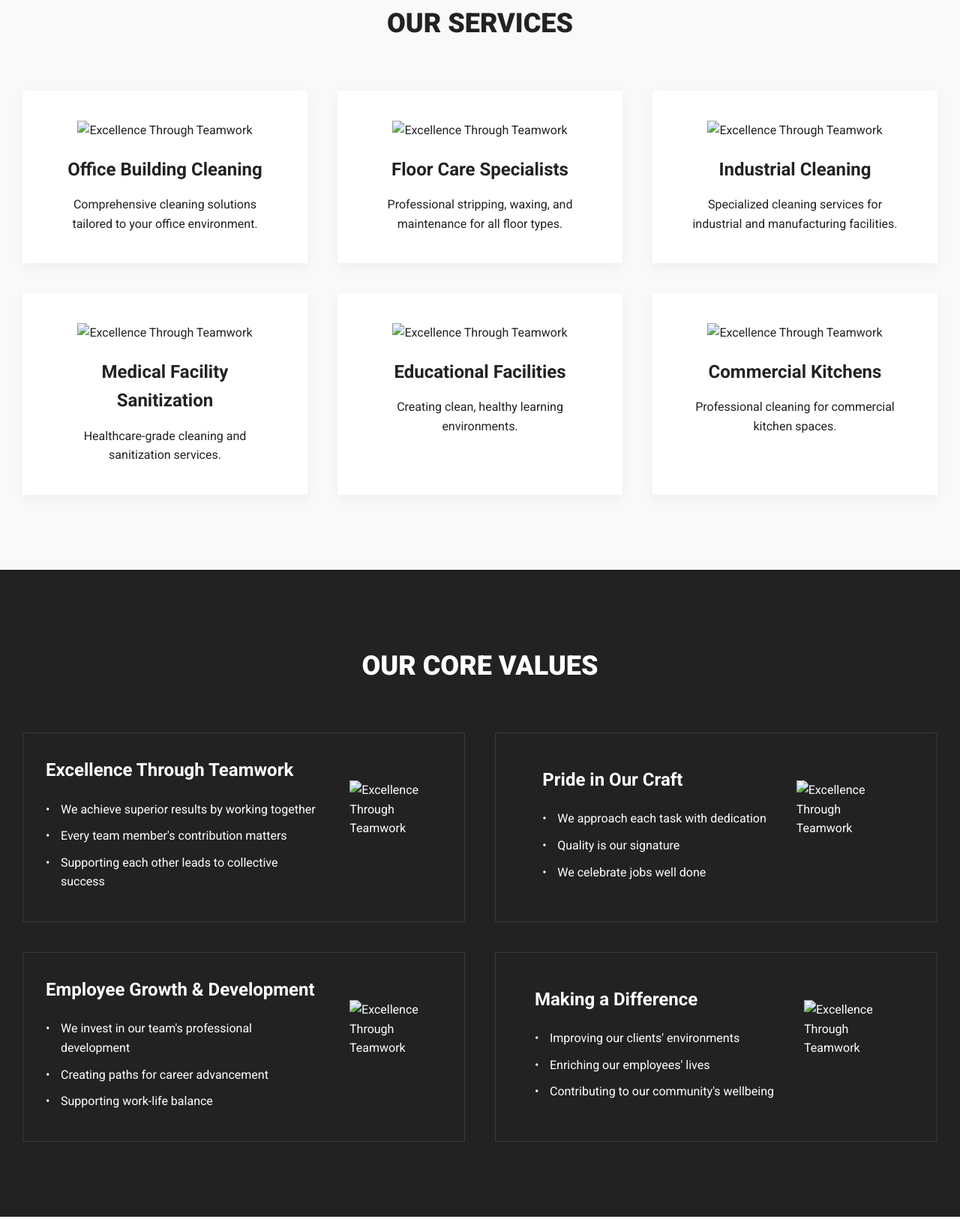
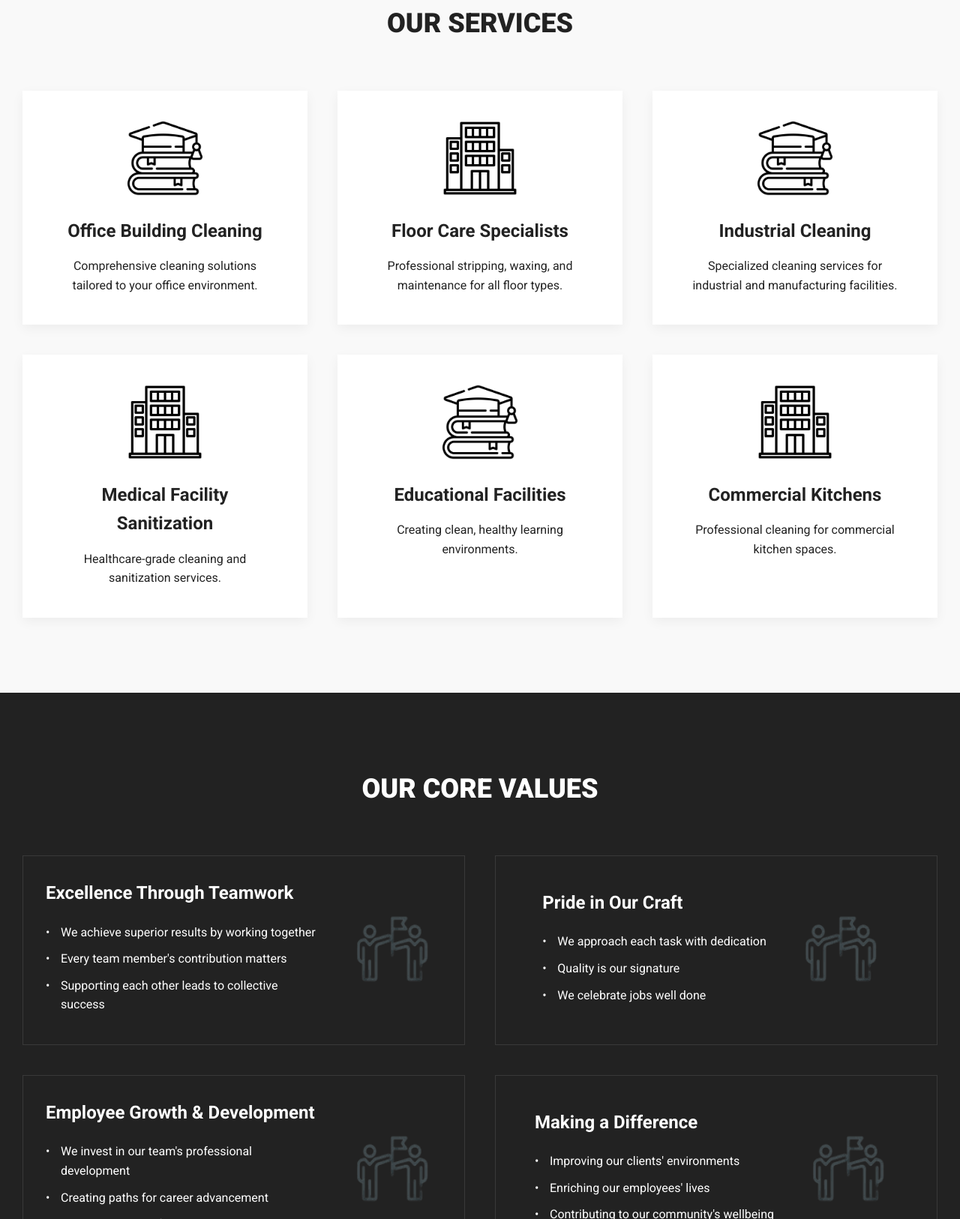
Before and after one commit to maxgobeil/swat-entretien, a plain HTML site: page index.html in a window 1280 px wide. Shown: the part 1291-2917 px from the top of the page at 75% size. Drawn offline with Linux system fonts and the light colour scheme; the site is published under a folder, as on GitHub Pages, so addresses that start at the root find nothing.

Commit message:
Fix: / in front of img link

```diff
--- a/index.html
+++ b/index.html
@@ -79,7 +79,7 @@
         <div class="services-grid">
           <div class="service-card">
             <img
-              src="/assets/images/education.png"
+              src="assets/images/education.png"
               alt="Excellence Through Teamwork"
               class="service-icon"
             />
@@ -91,7 +91,7 @@
           </div>
           <div class="service-card">
             <img
-              src="/assets/images/building.png"
+              src="assets/images/building.png"
               alt="Excellence Through Teamwork"
               class="service-icon"
             />
@@ -103,7 +103,7 @@
           </div>
           <div class="service-card">
             <img
-              src="/assets/images/education.png"
+              src="assets/images/education.png"
               alt="Excellence Through Teamwork"
               class="service-icon"
             />
@@ -115,7 +115,7 @@
           </div>
           <div class="service-card">
             <img
-              src="/assets/images/building.png"
+              src="assets/images/building.png"
               alt="Excellence Through Teamwork"
               class="service-icon"
             />
@@ -124,7 +124,7 @@
           </div>
           <div class="service-card">
             <img
-              src="/assets/images/education.png"
+              src="assets/images/education.png"
               alt="Excellence Through Teamwork"
               class="service-icon"
             />
@@ -133,7 +133,7 @@
           </div>
           <div class="service-card">
             <img
-              src="/assets/images/building.png"
+              src="assets/images/building.png"
               alt="Excellence Through Teamwork"
               class="service-icon"
             />
@@ -158,7 +158,7 @@
               </ul>
             </div>
             <img
-              src="/assets/images/teamwork.png"
+              src="assets/images/teamwork.png"
               alt="Excellence Through Teamwork"
               class="value-icon"
             />
@@ -173,7 +173,7 @@
               </ul>
             </div>
             <img
-              src="/assets/images/teamwork.png"
+              src="assets/images/teamwork.png"
               alt="Excellence Through Teamwork"
               class="value-icon"
             />
@@ -188,7 +188,7 @@
               </ul>
             </div>
             <img
-              src="/assets/images/teamwork.png"
+              src="assets/images/teamwork.png"
               alt="Excellence Through Teamwork"
               class="value-icon"
             />
@@ -203,7 +203,7 @@
               </ul>
             </div>
             <img
-              src="/assets/images/teamwork.png"
+              src="assets/images/teamwork.png"
               alt="Excellence Through Teamwork"
               class="value-icon"
             />
@@ -239,7 +239,7 @@
           </div>
           <div class="floor-care-card">
             <img
-              src="/assets/images/cleaning.jpg"
+              src="assets/images/cleaning.jpg"
               alt="Floor stripping process demonstration"
               class="floor-care-icon"
             />
@@ -252,7 +252,7 @@
           </div>
           <div class="floor-care-card">
             <img
-              src="/assets/images/cleaning.jpg"
+              src="assets/images/cleaning.jpg"
               alt="Floor stripping process demonstration"
               class="floor-care-icon"
             />
```
